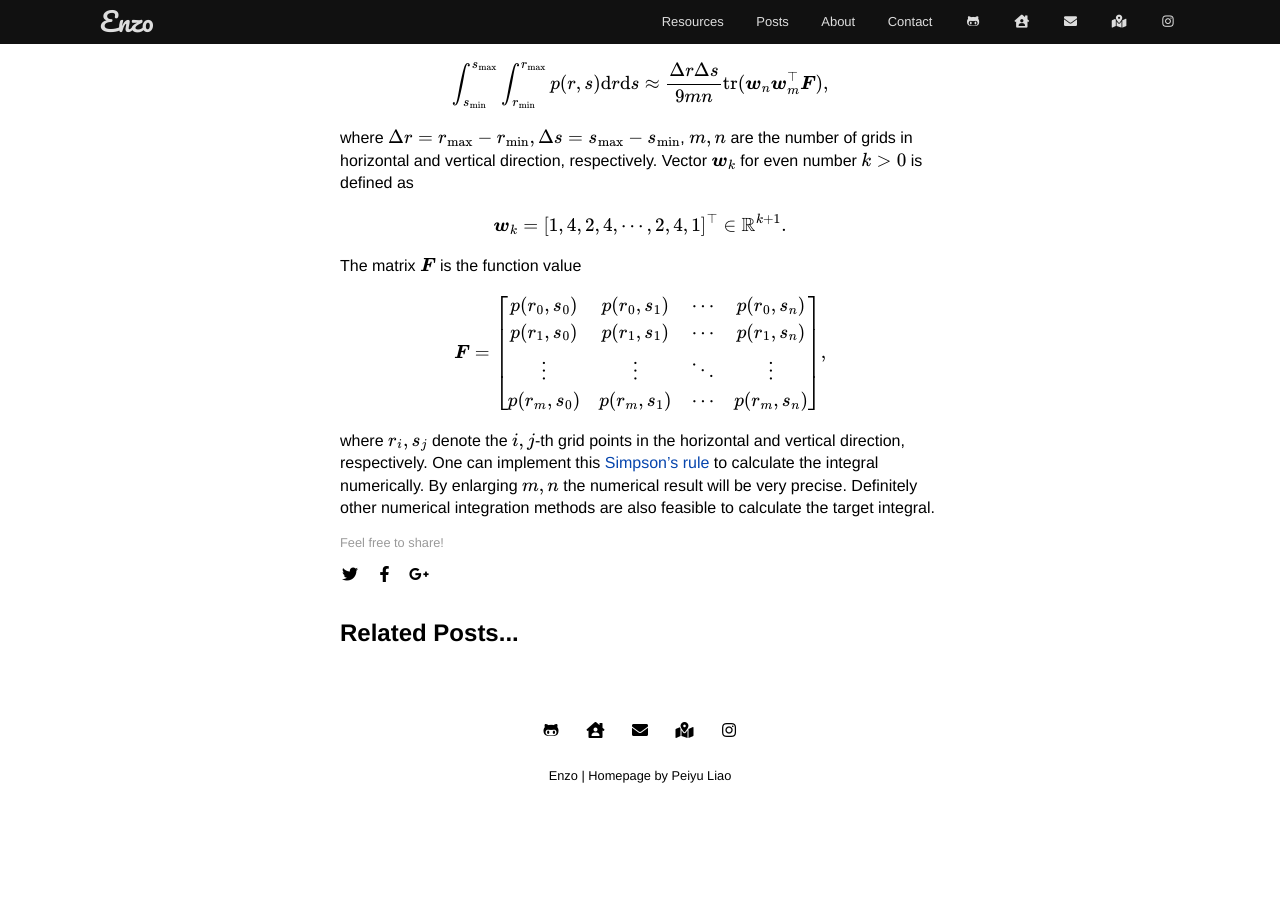
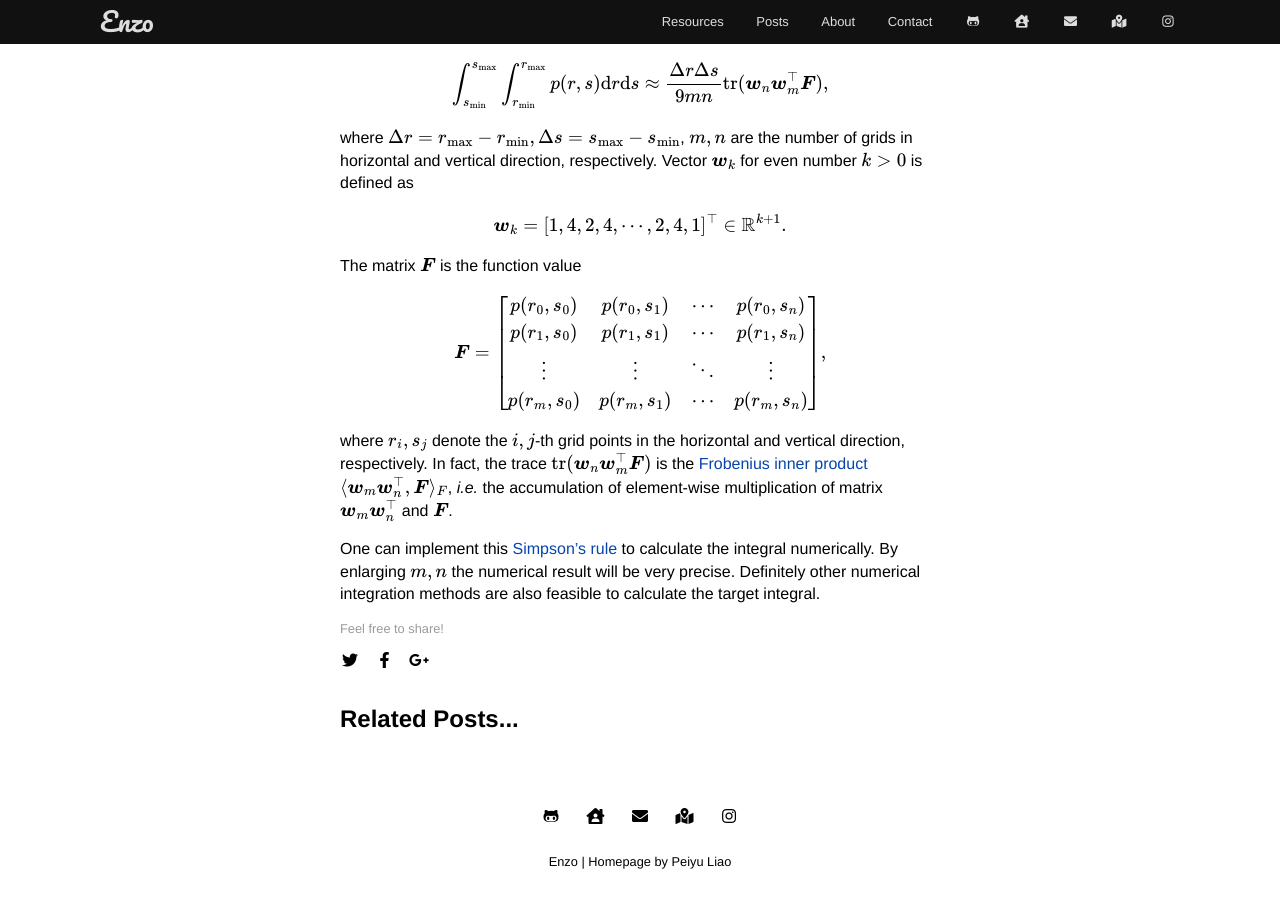
Before and after one commit to enzoleo/enzoleo.github.io, a Jekyll site: the page built from _posts/2020-12-21-expected-distance.md, in a window 1280 px wide and 900 px high, scrolled down 998 px. Built offline with Jekyll 4.4.1, drawn with Linux system fonts in a browser that asks for light colours; some web fonts are replaced; formulas are drawn with MathJax 3; before the commit the page ends 1812 px from its top, so only the background shows below that.

Commit message:
Discard tikzjax and update resource posts

```diff
--- a/_includes/head.html
+++ b/_includes/head.html
@@ -25,9 +25,6 @@
   <link rel="stylesheet" href="https://cdnjs.cloudflare.com/ajax/libs/font-awesome/5.15.1/css/all.min.css" integrity="sha512-+4zCK9k+qNFUR5X+cKL9EIR+ZOhtIloNl9GIKS57V1MyNsYpYcUrUeQc9vNfzsWfV28IaLL3i96P9sdNyeRssA==" crossorigin="anonymous" />
   <link rel="stylesheet" href="https://cdnjs.cloudflare.com/ajax/libs/font-awesome/5.15.1/css/v4-shims.min.css" integrity="sha512-KNosrY5jkv7dI1q54vqk0N3x1xEmEn4sjzpU1lWL6bv5VVddcYKQVhHV08468FK6eBBSXTwGlMMZLPTXSpHYHA==" crossorigin="anonymous" />
 
-  <link rel="stylesheet" type="text/css" href="https://tikzjax.com/v1/fonts.css">
-  <script src="https://tikzjax.com/v1/tikzjax.js"></script>
-
   <script type="text/javascript" async
     src="https://cdnjs.cloudflare.com/ajax/libs/mathjax/2.7.5/MathJax.js?config=TeX-MML-AM_CHTML">
   </script>
--- a/_posts/2020-12-21-expected-distance.md
+++ b/_posts/2020-12-21-expected-distance.md
@@ -48,12 +50,6 @@ p(r_m,s_0)&p(r_m,s_1)&\cdots&p(r_m,s_n)\\
 
 \end{bmatrix},$$
 
-where $$r_i,s_j$$ denote the $$i,j$$-th grid points in the horizontal and vertical direction, respectively. One can implement this [Simpson's rule](https://en.wikipedia.org/wiki/Simpson%27s_rule) to calculate the integral numerically. By enlarging $$m,n$$ the numerical result will be very precise. Definitely other numerical integration methods are also feasible to calculate the target integral.
+where $$r_i,s_j$$ denote the $$i,j$$-th grid points in the horizontal and vertical direction, respectively. In fact, the trace $$\mathrm{tr}(\boldsymbol{w}_n\boldsymbol{w}_m^{\top}\boldsymbol{F})$$ is the [Frobenius inner product](https://en.wikipedia.org/wiki/Frobenius_inner_product) $$\langle\boldsymbol{w}_m\boldsymbol{w}_n^{\top},\boldsymbol{F}\rangle_F$$, *i.e.* the accumulation of element-wise multiplication of matrix $$\boldsymbol{w}_m\boldsymbol{w}_n^{\top}$$ and $$\boldsymbol{F}$$.
 
-<!-- Wait for a better solution
-<script type="text/tikz">
-  \begin{tikzpicture}
-    \draw (0,0) circle (1in);
-  \end{tikzpicture}
-</script>
--->
+One can implement this [Simpson's rule](https://en.wikipedia.org/wiki/Simpson%27s_rule) to calculate the integral numerically. By enlarging $$m,n$$ the numerical result will be very precise. Definitely other numerical integration methods are also feasible to calculate the target integral.
```
Also changed, not shown: other parts of _posts/2020-12-21-expected-distance.md (+2 -0 lines).
